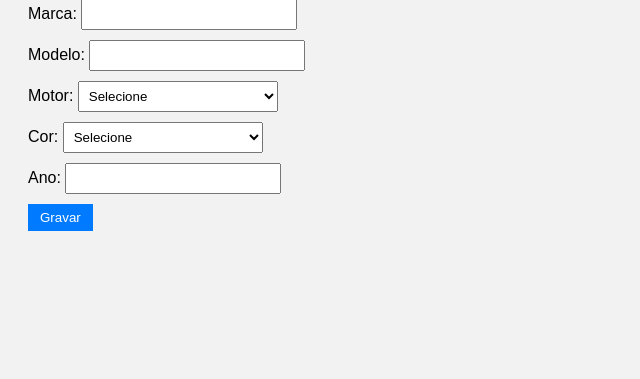
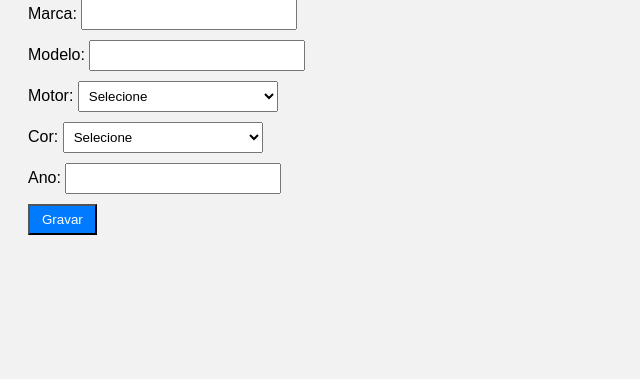
Before and after one commit to JoaoAntonioTDS/Atividade-Formulario-PHP-e-Valida-o-Daniel, a PHP site: page / in a window 1280 px wide. Shown: the part 225-604 px from the top of the page, without its empty margins (0-640 px from the left). Run offline with PHP 8.4, Linux system fonts and the light colour scheme; data that the repository does not hold is empty.

Commit message:
Update estilo.css

```diff
--- a/carros/css/estilo.css
+++ b/carros/css/estilo.css
@@ -37,7 +37,6 @@ button {
     padding: 6px 12px;
     background-color: #007BFF;
     color: white;
-    border: none;
     cursor: pointer;
 }
 
@@ -47,7 +46,6 @@ button:hover {
 
 a {
     color: red;
-    text-decoration: none;
 }
 
 a:hover {
```
